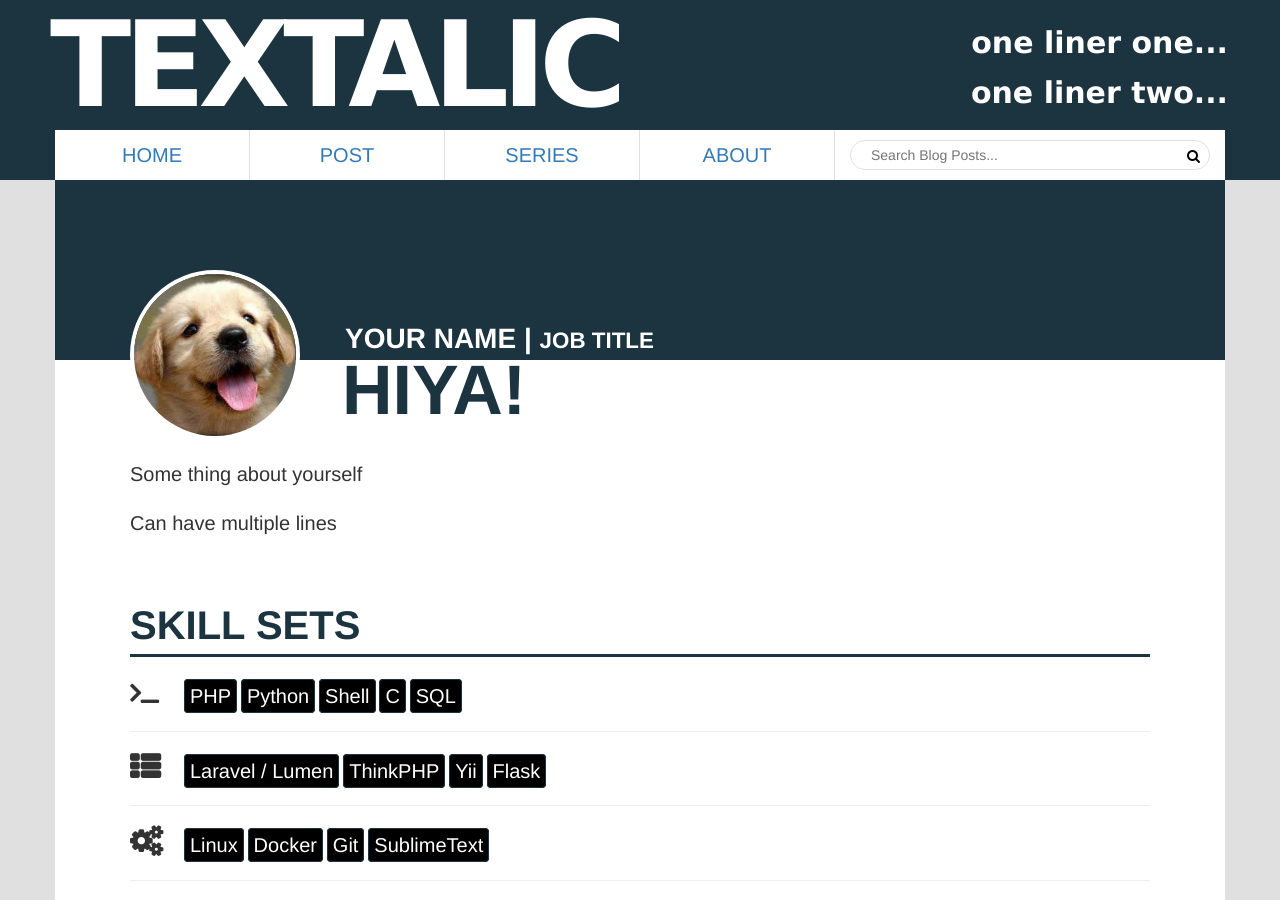
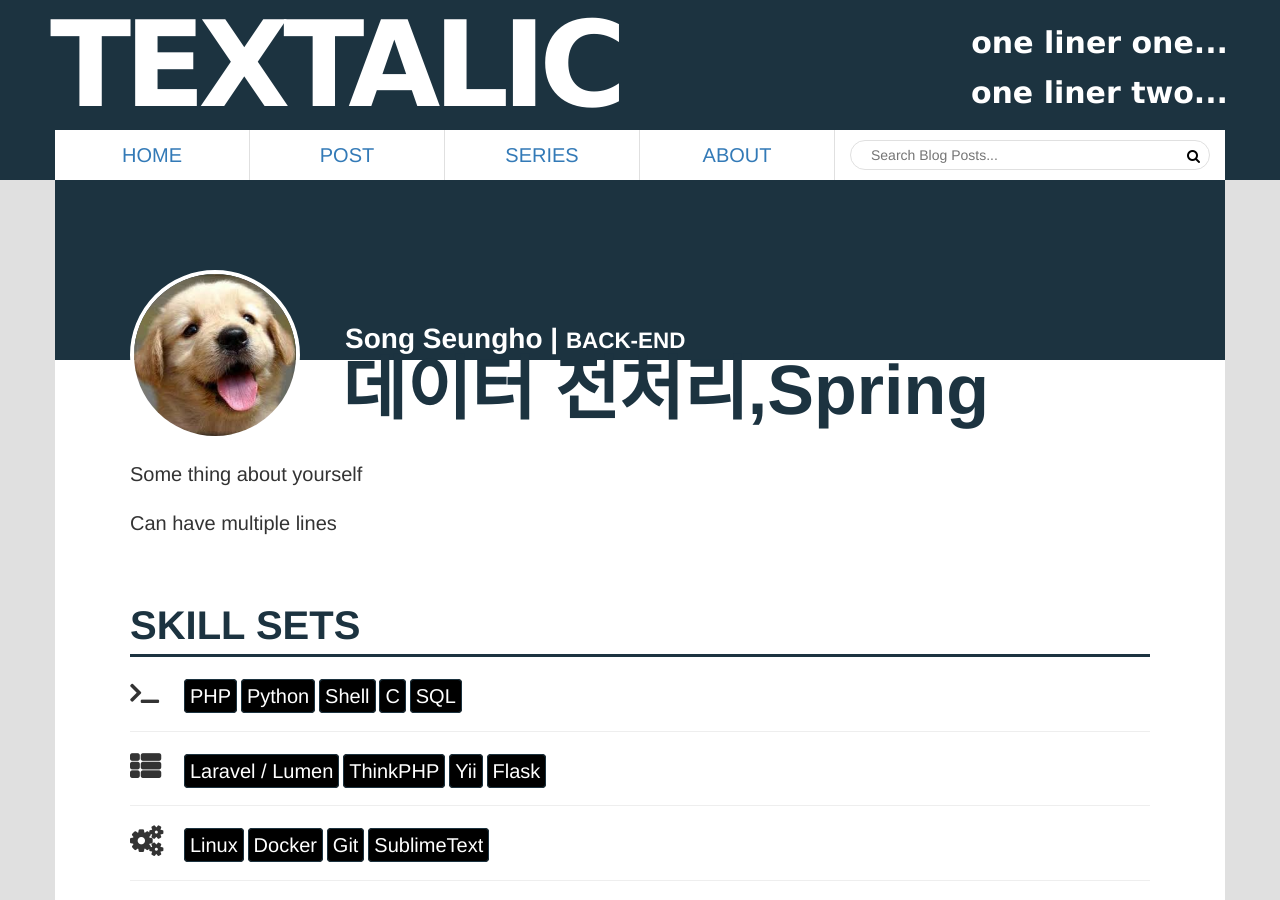
Before and after one commit to unifreak/jekyll-theme-textalic, a Jekyll site: the page built from about/index.html, in a window 1280 px wide and 900 px high. Built offline with Jekyll 4.4.1, drawn with Linux system fonts in a browser that asks for light colours.

Commit message:
Update me.yml

```diff
--- a/_data/me.yml
+++ b/_data/me.yml
@@ -1,9 +1,9 @@
 # These data will be shown in /about page and every page footer
 # Replace these with your own personal info
 
-name: "YOUR NAME"
-job: "Job Title"
-hi: "HIYA!"
+name: "Song Seungho"
+job: "Back-end"
+hi: "데이터 전처리,Spring"
 avatar_img: "/assets/img/me.png" # path to your avatar
 intro:
   - "Some thing about yourself"
```
